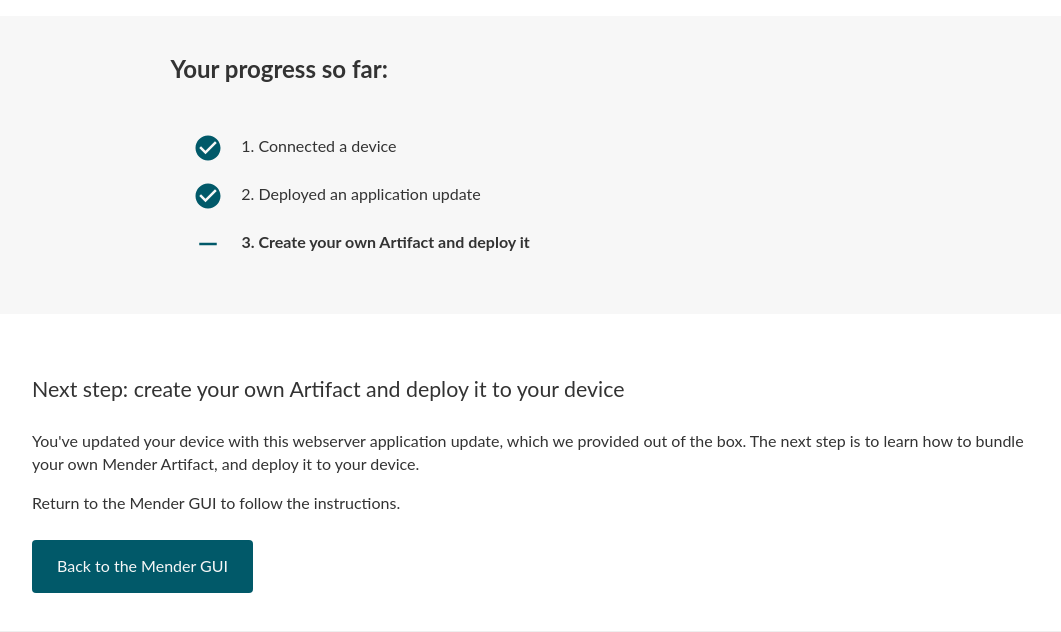
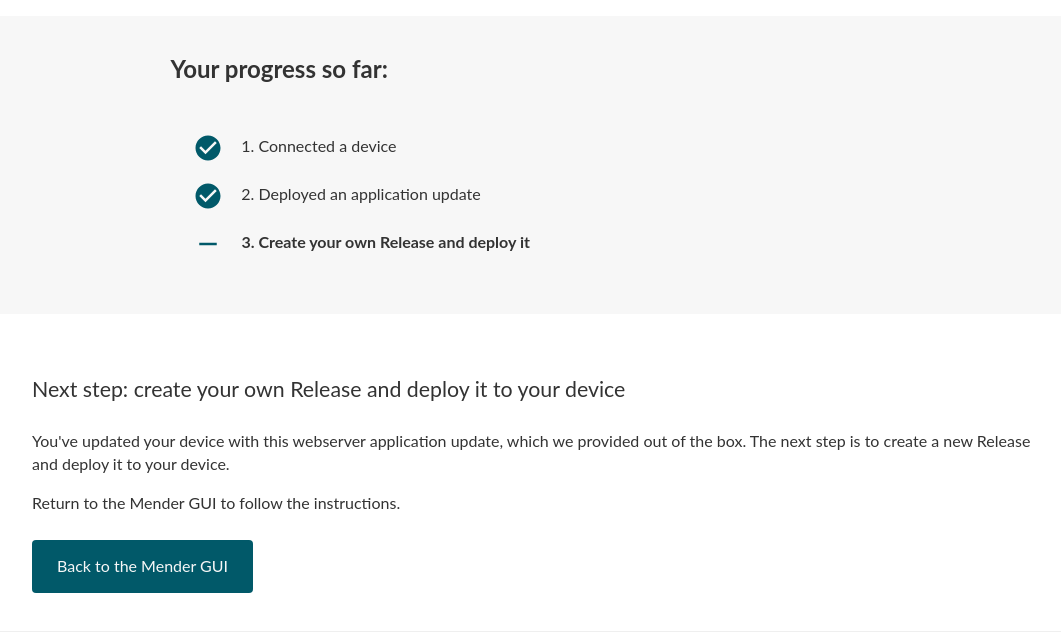
Before and after one commit to oleorhagen/mender-demo-artifact, a plain HTML site: page onboarding-site/index.html in a window 1280 px wide. Shown: the part 884-1516 px from the top of the page, without its empty margins (108-1169 px from the left). Drawn offline with Linux system fonts and the light colour scheme.

Commit message:
small onboarding site adjustments
This is to align with the updated single-file artifact creation process & design.

Changelog: None
Signed-off-by: Manuel Zedel <manuel.zedel@northern.tech>

```diff
--- a/onboarding-site/index.html
+++ b/onboarding-site/index.html
@@ -204,17 +204,17 @@
           <ol>
             <li>Connected a device</li>
             <li>Deployed an application update</li>
-            <li>Create your own Artifact and deploy it</li>
+            <li>Create your own Release and deploy it</li>
           </ol>
         </div>
       </div>
     </div>
     <div id="next-steps" class="centered">
-      <h3>Next step: create your own Artifact and deploy it to your device</h3>
+      <h3>Next step: create your own Release and deploy it to your device</h3>
       <div class="text-container">
         <p>
-          You've updated your device with this webserver application update, which we provided out of the box. The next step is to learn how to bundle your own
-          Mender Artifact, and deploy it to your device.
+          You've updated your device with this webserver application update, which we provided out of the box. The next step is to create a new Release
+          and deploy it to your device.
         </p>
         <p>Return to the Mender GUI to follow the instructions.</p>
       </div>
```
